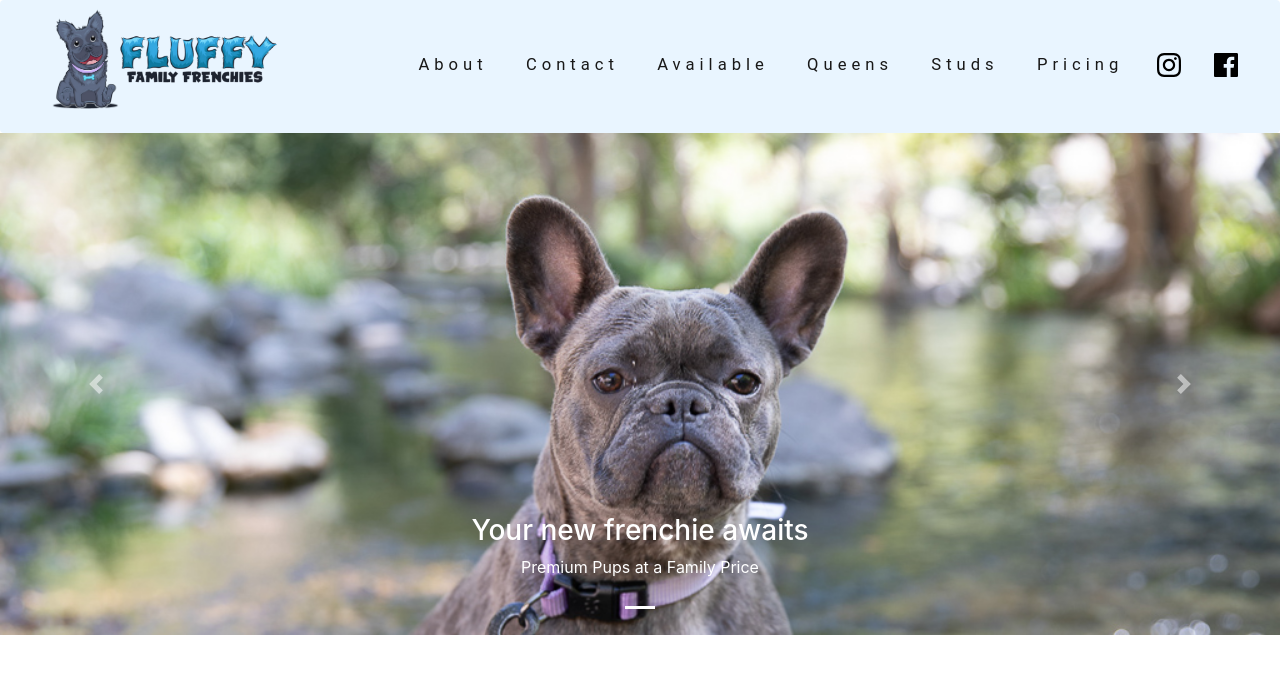
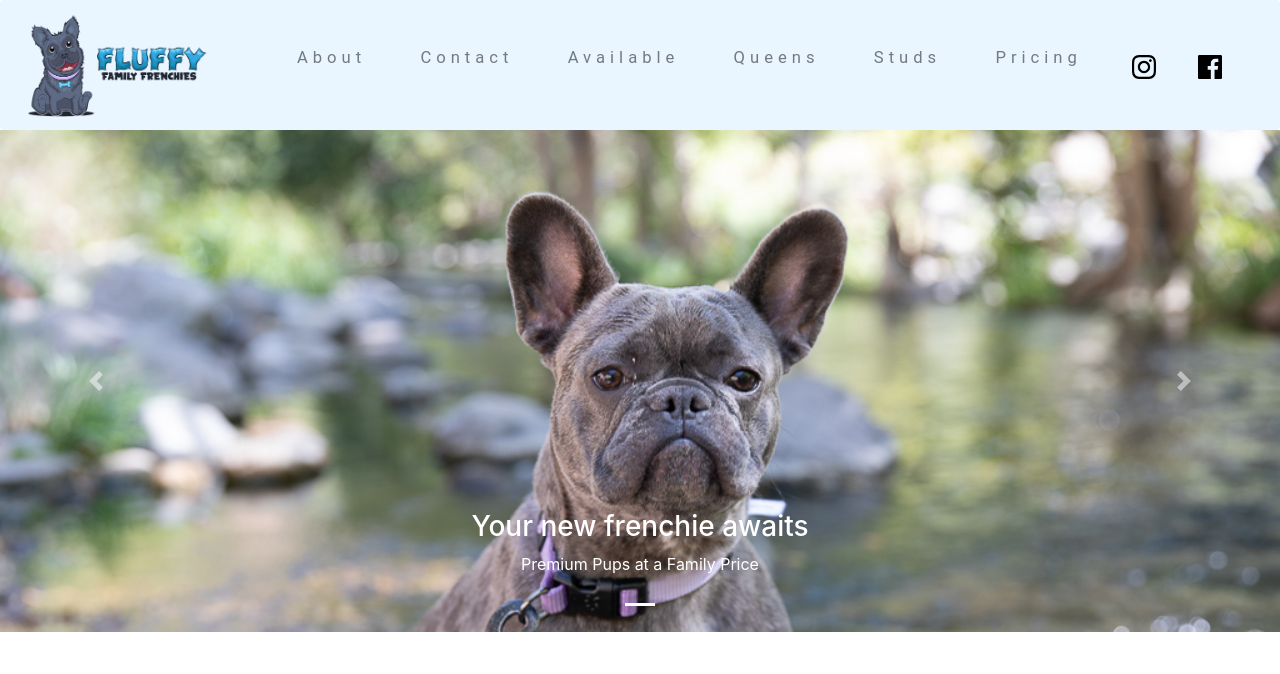
Before and after one commit to PandRaid/floof-server, a React app in the folder client/: page / in a window 1280 px wide. Built offline with nearby package versions, Linux system fonts and the light colour scheme; some packages are replaced by stand-ins of ours.

Commit message:
working new navbar i think

```diff
--- a/client/src/components/navit.js
+++ b/client/src/components/navit.js
@@ -1,83 +1,44 @@
 import React from 'react';
 import { NavLink } from 'react-router-dom';
 import '../styles/navit.css';
-import fluff from '../images/fluff.png';
-import fluffy from '../images/fluffy.png';
+import logolong from '../images/fluff2.png';
 import insta from '../images/insta.svg'
 import fb from '../images/fb.svg'
+import {Nav, Navbar} from 'react-bootstrap'
 
 const Navit = () => (
-  <nav className="navit">
-    <NavLink to="/">
+  <Navbar className="navit" expand="lg">
+  <Navbar.Brand href="/" className="pad-header">
       <img
-        src={fluff}
-        alt=""
-        className="mb-4 mt-2 responsive padleft"
+        src={logolong}
+        className="img__size__navit"
+        alt="React Bootstrap logo"
       />
+  </Navbar.Brand>
+  <Navbar.Toggle aria-controls="basic-navbar-nav" />
+  <Navbar.Collapse id="basic-navbar-nav">
+    <Nav className="ml-auto">
+      <Nav.Link className="navit__link" href="about">About</Nav.Link>
+      <Nav.Link className="navit__link" href="contact">Contact</Nav.Link>
+      <Nav.Link className="navit__link" href="available">Available</Nav.Link>
+      <Nav.Link className="navit__link" href="queens">Queens</Nav.Link>
+      <Nav.Link className="navit__link" href="studs">Studs</Nav.Link>
+      <Nav.Link className="navit__link" href="pricing">Pricing</Nav.Link>
+      <Navbar.Brand href="https://www.instagram.com/fluffyfamilyfrenchies" className="navit__link mt-4">
       <img
-        src={fluffy}
-        alt=""
-        className="mb-4 mt-2 responsive-wide"
+        src={insta}
+        alt="React Bootstrap logo"
       />
-    </NavLink>
-
-    <NavLink
-      activeClassName="navit__link--active"
-      className="navit__link mb-4 mt-4"
-      to="/about"
-    >
-      About
-    </NavLink>
-    <NavLink
-      activeClassName="navit__link--active"
-      className="navit__link mb-4 mt-4"
-      to="/contact"
-    >
-      Contact
-    </NavLink>
-    <NavLink
-      activeClassName="navit__link--active"
-      className="navit__link mb-4 mt-4"
-      to="/available"
-    >
-      Available
-    </NavLink>
-    <NavLink
-      activeClassName="navit__link--active"
-      className="navit__link mb-4 mt-4"
-      to="/queens"
-    >
-      Queens
-    </NavLink>
-    <NavLink
-      activeClassName="navit__link--active"
-      className="navit__link mb-4 mt-4"
-      to="/studs"
-    >
-      Studs
-    </NavLink>
-    <NavLink
-      activeClassName="navit__link--active"
-      className="navit__link mb-4 mt-4"
-      to="/pricing"
-    >
-      Pricing
-    </NavLink>
-    <a href="https://www.instagram.com/fluffyfamilyfrenchies">
-      <img
-        alt=""
-        src={insta}
-        className="navit__link mb-4 mt-4"
-      />
-    </a>
-    <a href="https://www.facebook.com/fluffyfamilyfrenchies">
-      <img
-        alt=""
-        src={fb}
-        className="navit__link mb-4 mt-4 padright"
-      />
-    </a>
-  </nav>
+      </Navbar.Brand>
+      <Navbar.Brand href="https://www.facebook.com/fluffyfamilyfrenchies" className="navit__link padright mt-4">
+          <img
+            src={fb}
+            alt="React Bootstrap logo"
+          />
+      </Navbar.Brand>
+    </Nav>
+  </Navbar.Collapse>
+</Navbar>
 );
 
 export default Navit;
--- a/client/src/routes/routes.js
+++ b/client/src/routes/routes.js
@@ -14,7 +14,7 @@ const Routes = () => (
     <Route path="/about" component={About} />
     <Route path="/available" component={Available} />
     <Route path="/queens" component={Queens} />
-    <Route path="/Studs" component={Studs} />
+    <Route path="/studs" component={Studs} />
     <Route path="/pricing" component={Pricing} />
     <Route path="/contact" component={Contact} />
   </Switch>
--- a/client/src/styles/navit.css
+++ b/client/src/styles/navit.css
@@ -41,12 +41,9 @@
   transition: border-bottom .5s ease-in-out;
 }
 
-.responsive {
-  width: 30%;
-  height: 30%;
+.img__size__navit {
+  width: 15vw;
+  max-height: 100%;
+  padding-left: 5%;
 
 }
-.responsive-wide {
-  width: 40%;
-  height: 20%;
-}
```
Also changed, not shown: 1 other file.
